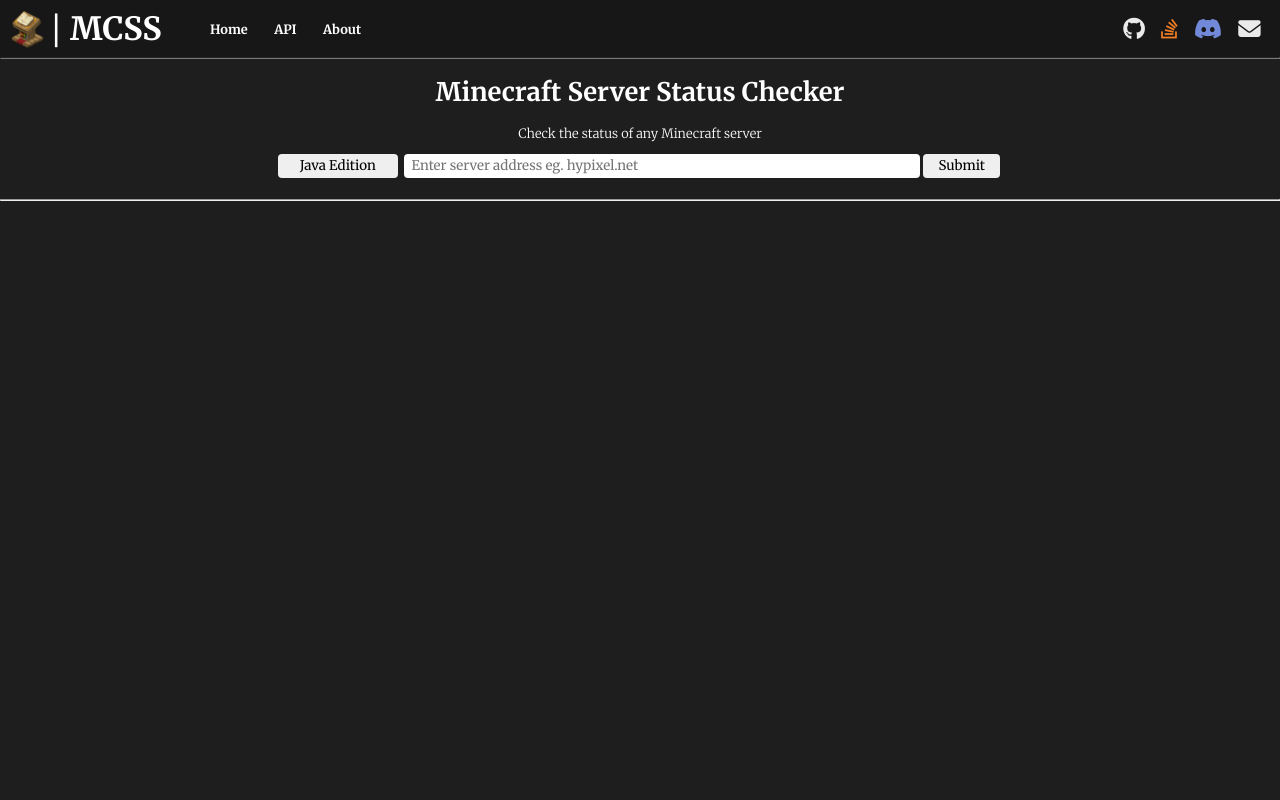
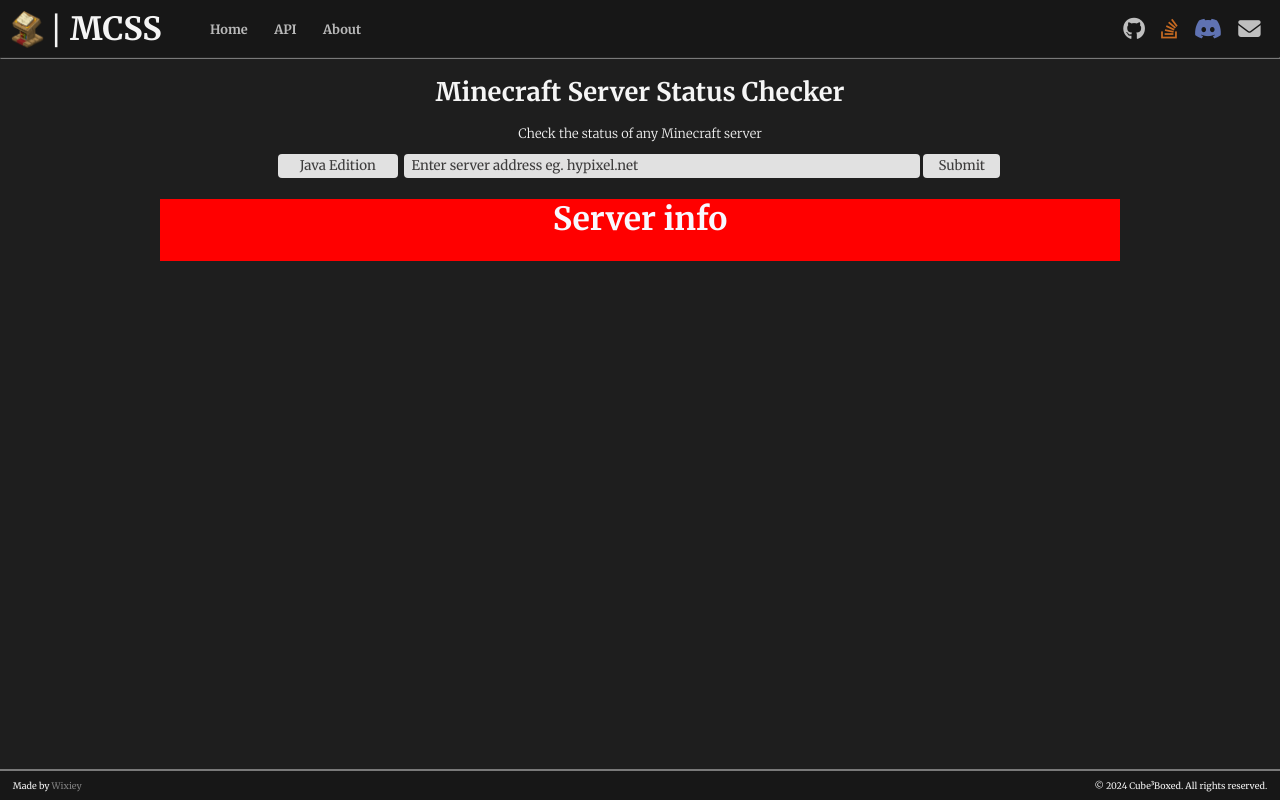
Before and after one commit to Wixieyy/MCServerStatus, a plain HTML site: page src/index.html in a window 1280 px wide. Drawn offline with Linux system fonts and the light colour scheme.

Commit message:
server info

```diff
--- a/dest/index.js
+++ b/dest/index.js
@@ -1,7 +1,6 @@
 "use strict";
 const address = document.getElementById('input-box');
 const result = document.getElementById('result-text');
-const button = document.getElementById('mcversion');
 async function fetchData(s) {
     let input;
     try {
@@ -26,6 +25,7 @@
         console.error(error);
     }
 }
+const button = document.getElementById('mcversion');
 function changeVersion() {
     if (button.textContent === "Java Edition") {
         button.textContent = "Bedrock Edition";
--- a/src/index.css
+++ b/src/index.css
@@ -61,7 +61,7 @@
     display: flex;
     align-items: center;
     text-decoration: none;
-    color: white;
+    color: whitesmoke;
     padding-top: 5px;
 }
 
@@ -91,10 +91,14 @@
 
 .navbar ul li a {
     text-decoration: none;
-    color: white;
+    color: #b9b9b9;
     font-weight: bold;
     padding: 5px 10px;
     margin-right: 0.5vw;
+}
+
+.navbar ul li a:hover {
+    color: whitesmoke;
 }
 
 .nav-buttons {
@@ -109,12 +113,23 @@
 }
 
 .fa-brands.fa-discord.fa-2x {
+    color: rgba(114, 137, 218, 0.8);
+}
+.fa-brands.fa-discord.fa-2x:hover {
     color: #7289da;
 }
+
 .fa-brands.fa-github.fa-2x, .fa-solid.fa-envelope.fa-2x {
+    color: rgba(234, 234, 234, 0.8);
+}
+.fa-brands.fa-github.fa-2x:hover, .fa-solid.fa-envelope.fa-2x:hover {
     color: #eaeaea;
 }
+
 .fa-brands.fa-stack-overflow.fa-2x {
+    color: rgba(244, 127, 36, 0.8);
+}
+.fa-brands.fa-stack-overflow.fa-2x:hover {
     color: #F47F24;
 }
 
@@ -136,12 +151,12 @@
 }
 
 #logo-bar {
-    font-size: 2.75vw;
+    font-size: max(24px,2.75vw);
     font-weight: lighter;
     transform: translate(-0.5vw);
     margin: 0;
     user-select: none;
-    color: white;
+    color: whitesmoke;
     padding-top: 10px;
 }
 
@@ -149,12 +164,12 @@
 
 #title-h1 {
     font-size: max(24px,2vw);
-    color: white;
+    color: whitesmoke;
 }
 #title-h3 {
     font-weight: lighter;
     font-size: max(12px,1vw);
-    color: white;
+    color: whitesmoke;
 }
 
 .body-div {
@@ -169,6 +184,8 @@
     border-style: none;
     border-radius: 4px;
     margin-right: 2px;
+    background-color: #e1e1e1;
+    color: #3d3c3c;
 }
 
 .submit-button {
@@ -177,6 +194,8 @@
     border-style: none;
     border-radius: 4px;
     margin-right: 2px;
+    color: #3d3c3c;
+    background-color: #e1e1e1;
 }
 
 #input-box{
@@ -185,10 +204,50 @@
     border-style: none;
     border-radius: 4px;
     padding: 0 1vh;
+    background-color: #e1e1e1;
+    color: ghostwhite;
+}
+#input-box::placeholder {
+    color: #3d3c3c;
+}
+
+.result-div {
+    background-color: red;
+    width: max(75vw);
+    margin: auto;
+}
+.result-div h1 {
+    color: ghostwhite;
+}
+.result-div p {
+    display: flex;
+    margin: 0;
 }
 
 
+.bottom-container footer {
+    display: flex;
+    text-align: left;
+    justify-content: space-between;
+    background-color: rgb(23, 23, 23);
+    border-top: 2px solid #797979;
+    flex-direction: row;
+    padding: 0 1vw;
+    position: absolute;
+    bottom: 0;
+    width: 98vw;
+}
 
-footer {
-    background-color: rgb(23, 23, 23);
+.bottom-container footer p {
+    font-size: max(9px,0.6vw);
+    color: whitesmoke;
+    user-select: none;
 }
+
+.bottom-container footer a {
+    text-decoration: none;
+    color: grey;
+}
+.bottom-container footer a:hover {
+    color: whitesmoke;
+}
--- a/src/index.html
+++ b/src/index.html
@@ -8,7 +8,6 @@
   <link rel="preconnect" href="https://fonts.gstatic.com" crossorigin>
   <script src="https://kit.fontawesome.com/68cdd8e514.js" crossorigin="anonymous"></script>
   <link href="https://fonts.googleapis.com/css2?family=Merriweather:ital,wght@0,300;0,400;0,700;0,900;1,300;1,400;1,700;1,900&display=swap" rel="stylesheet">
-    <script src="../dest/index.js"></script>
 </head>
 
 <header>
@@ -47,8 +46,23 @@
       <button class="submit-button" type="submit" onclick="fetchData()">Submit</button>
       <h1 id="result-text"></h1>
   </div>
+<div class="result-div">
+  <h1 id="result-title">Server info</h1>
+  <p id="server-name"></p>
+  <p id="server-motd"></p>
+  <p id="server-online"></p>
+  <p id="server-ip"></p>
+  <p id="server-port"></p>
+  <p id="server-version"></p>
+  <p id="server-players-max"></p>
+  <p id="server-"></p>
+</div>
 </body>
+<div class="bottom-container">
 <footer>
-  <hr>
+  <p class="made-by-text">Made by <a href="https://github.com/Wixieyy" target="_blank">Wixiey</a></p>
+  <p class="copyright">© 2024 Cube&#179Boxed. All rights reserved. </p>
 </footer>
+</div>
+<script src="../dest/index.js"></script>
 </html>
```
